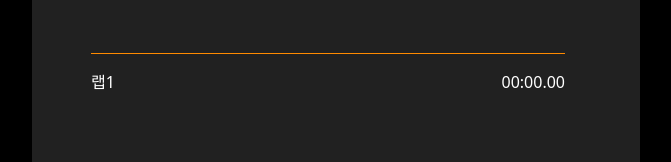
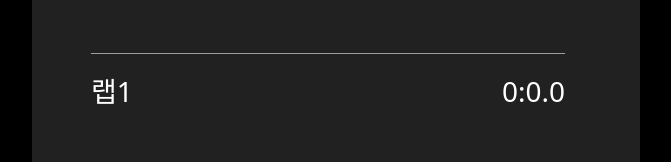
Before and after one commit to kmseunh/sveltekit-timer, a SvelteKit app: page /stopwatch in a window 1280 px wide. Both pictures are taken after a click on the button 472 px from the left and 421 px from the top of the page. Shown: the part 484-646 px from the top of the page, without its empty margins (304-975 px from the left). Built offline with nearby package versions, Linux system fonts and the light colour scheme.

Commit message:
feat: 랩 기능 구현
- 스톱워치 실행 중에 버튼을 누르면 해당 시간 표시

Related: #18

```diff
--- a/src/routes/stopwatch/+page.svelte
+++ b/src/routes/stopwatch/+page.svelte
@@ -5,6 +5,7 @@
     let timer;
     let isRunning = false;
     let isStopped = false;
+    let laps = [];
 
     const startWatch = () => {
         timer = setInterval(() => {
@@ -30,10 +31,21 @@
 
     const resetWatch = () => {
         clearInterval(timer);
+        laps = [];
         milliseconds = 0;
         seconds = 0;
         minutes = 0;
         isStopped = false;
+    };
+
+    const labWatch = () => {
+        laps = [
+            ...laps,
+            {
+                lapNumber: laps.length + 1,
+                time: `${minutes}:${seconds}.${milliseconds}`,
+            },
+        ];
     };
 </script>
 
@@ -64,7 +76,11 @@
                       ? '0' + milliseconds
                       : milliseconds}
             </p>
-            <button id="lap" class="absolute left-[5.5rem] top-[25.5625rem]">
+            <button
+                id="lap"
+                on:click={labWatch}
+                class="absolute left-[5.5rem] top-[25.5625rem]"
+            >
                 <svg
                     width="96"
                     height="96"
@@ -163,10 +179,14 @@
                 </svg>
             </div>
             <div
-                class="absolute left-[3.6875rem] top-[36.875rem] w-[29.625rem] flex justify-between"
+                class="absolute left-[3.6875rem] top-[36.875rem] w-[29.625rem] flex flex-col-reverse"
             >
-                <span id="lab1">랩1</span>
-                <span id="lab1-time">00:00.00</span>
+                {#each laps.slice().reverse() as lap}
+                    <div class="flex text-[1.75rem] justify-between">
+                        <span>랩{lap.lapNumber}</span>
+                        <span>{lap.time}</span>
+                    </div>
+                {/each}
             </div>
         </div>
     </div>
```
